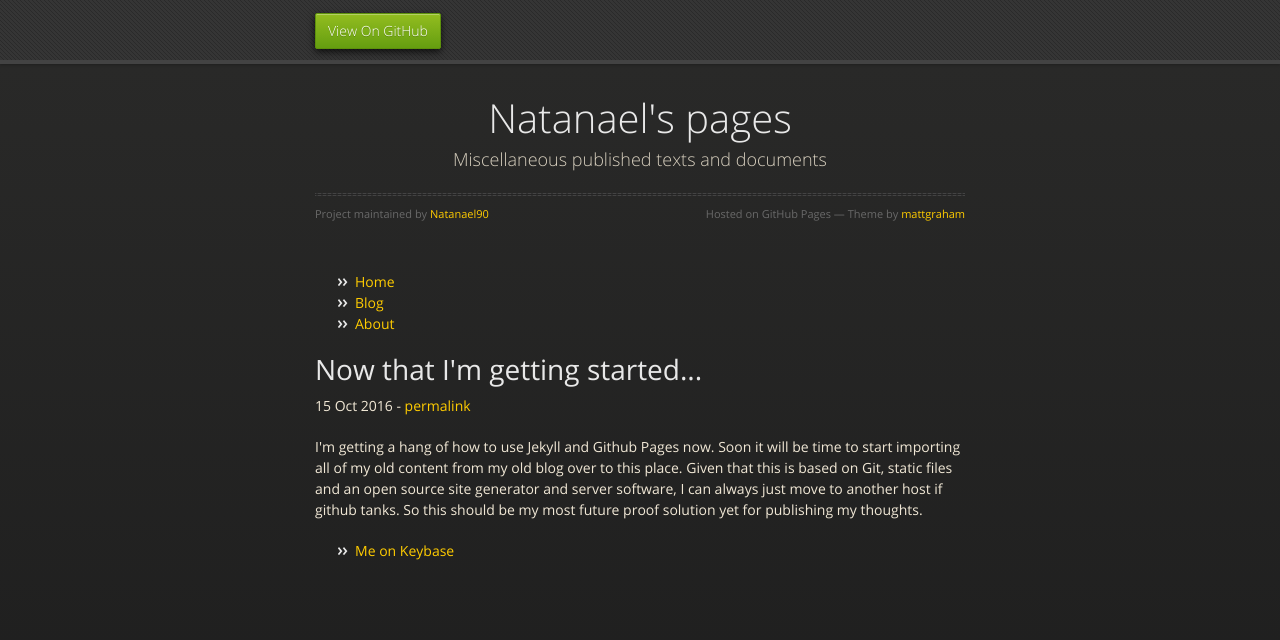
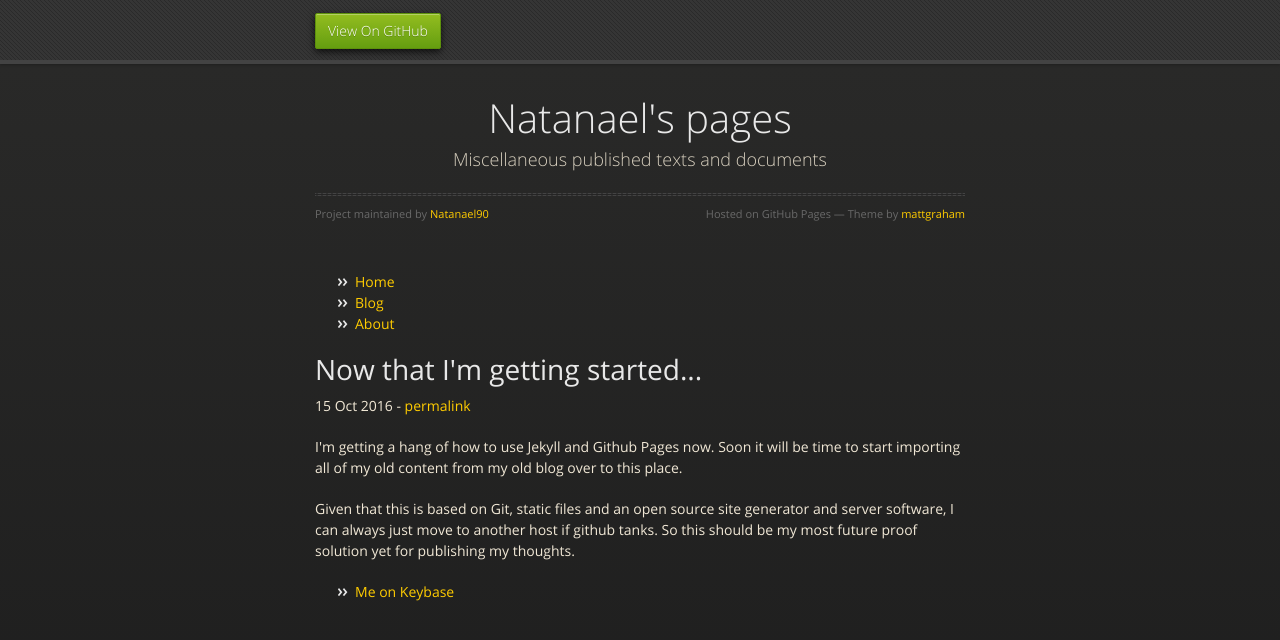
Before and after one commit to Natanael90/natanael90.github.io, a Jekyll site: the page built from _posts/2016-10-15-Now-that-I'm-getting-started...-.md, in a window 1280 px wide. Shown: the top 640 px of the page. Built offline with Jekyll 4.4.1, drawn with Linux system fonts in a browser that asks for light colours; nearby versions of some CDN libraries.

Commit message:
Mr Hyde was here …

```diff
--- a/_posts/2016-10-15-Now-that-I'm-getting-started...-.md
+++ b/_posts/2016-10-15-Now-that-I'm-getting-started...-.md
@@ -3,6 +3,6 @@
 title: Now that I'm getting started...
 ---
 
-<p>I'm getting a hang of how to use Jekyll and Github Pages now. Soon it will be time to start importing all of my old content from my old blog over to this place.
+<p>I'm getting a hang of how to use Jekyll and Github Pages now. Soon it will be time to start importing all of my old content from my old blog over to this place.</p>
 
-Given that this is based on Git, static files and an open source site generator and server software, I can always just move to another host if github tanks. So this should be my most future proof solution yet for publishing my thoughts.<p/>
+<p>Given that this is based on Git, static files and an open source site generator and server software, I can always just move to another host if github tanks. So this should be my most future proof solution yet for publishing my thoughts.</p>
--- a/about.html
+++ b/about.html
@@ -4,7 +4,7 @@
 ---
 <h1> {{ page.title }} </h1>
 
-<p>Some random facts;
+<p>Some random facts;</p>
 
-I'm a creative tech geek with an interest in free software (as in copyleft), science, cryptography and more. I'm from Sweden. I also happen to be the main moderator of Reddit's <a href="https://reddit.com/r/crypto">/r/crypto</a>.
+<p>I'm a creative tech geek with an interest in free software (as in copyleft), science, cryptography and more. I'm from Sweden. I also happen to be the main moderator of Reddit's <a href="https://reddit.com/r/crypto">/r/crypto</a>.
 </p>
```
